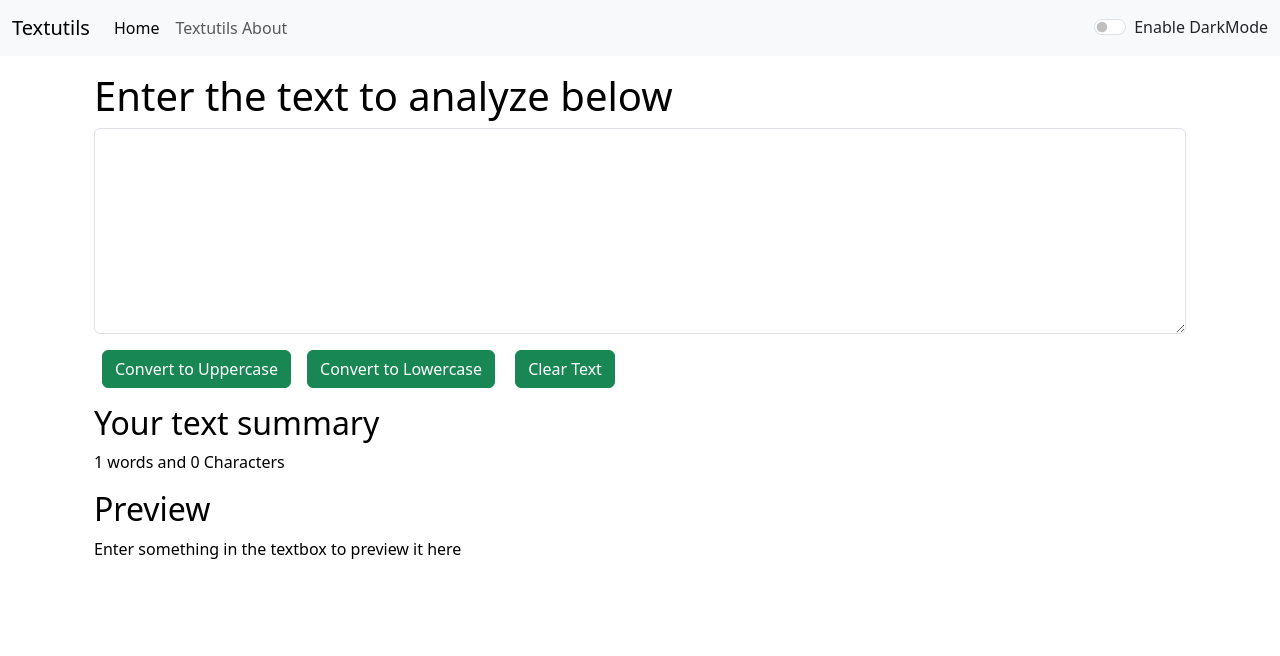
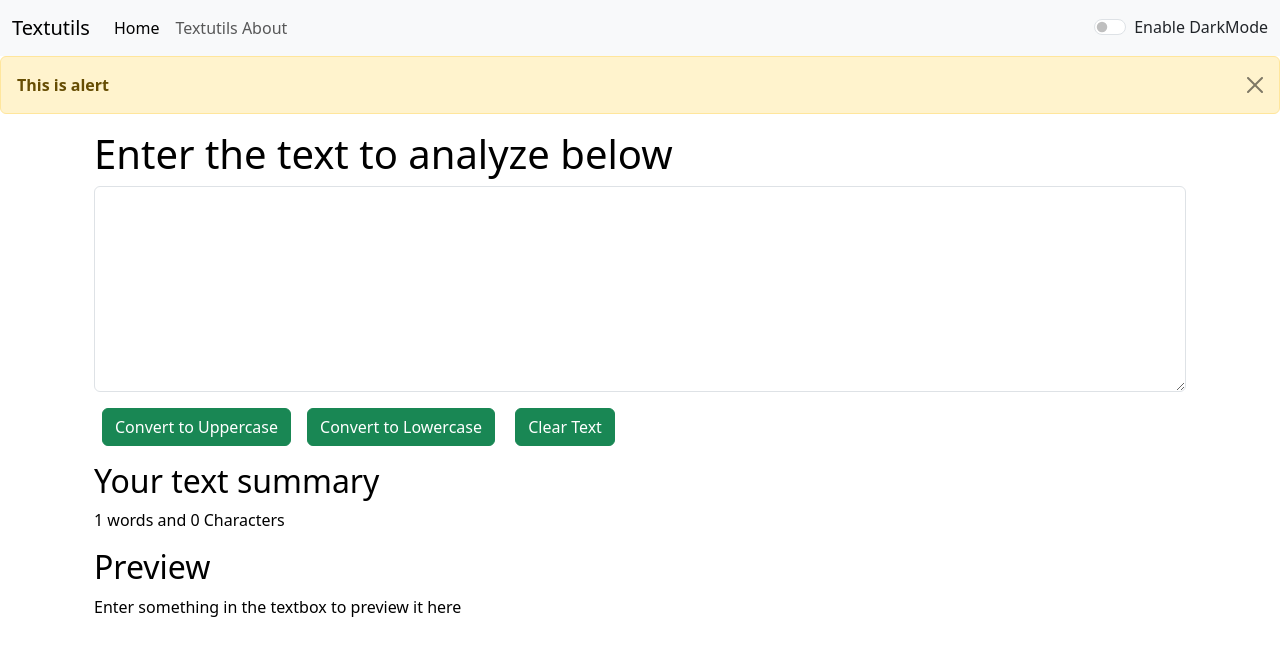
Before and after one commit to Milindsangale/Textutils-Project, a React (Create React App) app: page / in a window 1280 px wide. Shown: the top 656 px of the page. Built offline with nearby package versions, Linux system fonts and the light colour scheme.

Commit message:
initial commit

```diff
--- a/src/App.js
+++ b/src/App.js
@@ -3,9 +3,21 @@
 import Navbar from './components/Navbar';
 import Textform from './components/Textform';
 import React, {useState} from 'react';
+import Alert from './components/Alert';
 /* import About from './components/About'; */
 function App() {
-  const [mode, setMode] = useState('light');         /* usestate */
+  const [mode, setMode] = useState('light');
+  const [alert, setAlert] = useState(null);
+
+  const showAlert = (message, type)=>{
+    setAlert({
+      msg: message,
+      type: type
+    })
+    setTimeout(() => {
+        setAlert(null);
+    }, 1500);
+}
 
   const toggleMode = ()=>{
     if(mode === 'light'){
@@ -21,8 +33,8 @@
 }
   return (
    <>
-<Navbar title ="Textutils" mode={mode} toggleMode={toggleMode}
-About="Textutils About" Home="Home"/>  {/* props */}
+<Navbar title ="Textutils" mode={mode} toggleMode={toggleMode} About="Textutils About" Home="Home"/>
+<Alert alert="This is alert"/>
 <div className="container my-3">
   <Textform heading ="Enter the text to analyze below" mode={mode}/>
  {/*  <About/> */}
--- /dev/null
+++ b/src/components/Alert.js
@@ -0,0 +1,12 @@
+import React from 'react'
+
+function Alert(props) {
+  return (
+    <div className="alert alert-warning alert-dismissible fade show" role="alert">
+           <strong>{props.alert}</strong>
+            <button type="button" className="btn-close" data-bs-dismiss="alert" aria-label="Close"></button>
+    </div>
+  )
+}
+
+export default Alert
```
